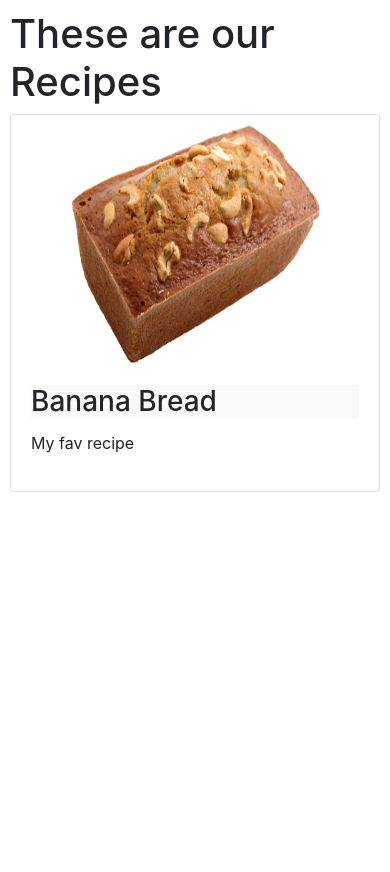
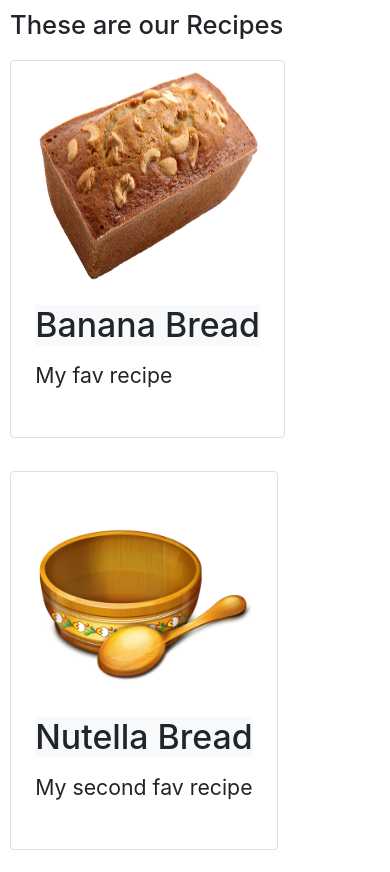
Before and after one commit to Jestfer/recipangular, an Angular app: page / in a window 390 px wide. Before the commit the page ends 844 px from the top, so only its background shows below. Built offline with nearby package versions, Linux system fonts and the light colour scheme.

Commit message:
added ngFor directive to display all recipes, worked on responsive sty

```diff
--- a/src/app/app.component.css
+++ b/src/app/app.component.css
@@ -1,7 +1,20 @@
+.recipe-container {
+  float: left;
+  width: 97;
+  margin: 10px 0;
+}
+
 .recipe-pic {
-  width: 250px;
-  height: 250px;
+  width: 200px;
+  height: 200px;
   margin-left: auto;
   margin-right: auto;
   padding-top: 10px;
 }
+
+@media (min-width: 800px) {
+  .recipe-container {
+    width: 500px;
+    margin: 10px 10px;
+  }
+}
--- a/src/app/app.component.html
+++ b/src/app/app.component.html
@@ -1,6 +1,6 @@
 <h1>These are our Recipes</h1>
 
-<div class="card" style="max-width: 500px">
+<div *ngFor="let recipe of recipes" class="card recipe-container" style="max-width: 500px; margin-bottom: 20px;">
   <img class="card-img-top recipe-pic" src="{{ recipe.pic ? recipe.pic : '/assets/Bowl-Empty.png' }}">
   <div class="card-body">
     <h3 class="card-title bg-light">{{ recipe.title }}</h3>
--- a/src/app/app.component.ts
+++ b/src/app/app.component.ts
@@ -8,10 +8,12 @@ import { Recipe } from './model/recipe';
 })
 export class AppComponent {
 
-  recipe: Recipe;
+  recipes: Recipe[];
 
   constructor() {
-    this.recipe = new Recipe('Banana Bread', 'My fav recipe', null, null, '/assets/Banana-Bread.png');
+    this.recipes = [
+      new Recipe('Banana Bread', 'My fav recipe', null, null, '/assets/Banana-Bread.png'),
+      new Recipe('Nutella Bread', 'My second fav recipe', null, null, null)
+    ];
   }
-
 }
--- a/src/styles.css
+++ b/src/styles.css
@@ -4,3 +4,13 @@
 body {
   margin: 10px;
 }
+
+h1 {
+  font-size: 160%;
+}
+
+@media (max-width: 800px) {
+  div {
+    zoom: 1.1;
+  }
+}
```
